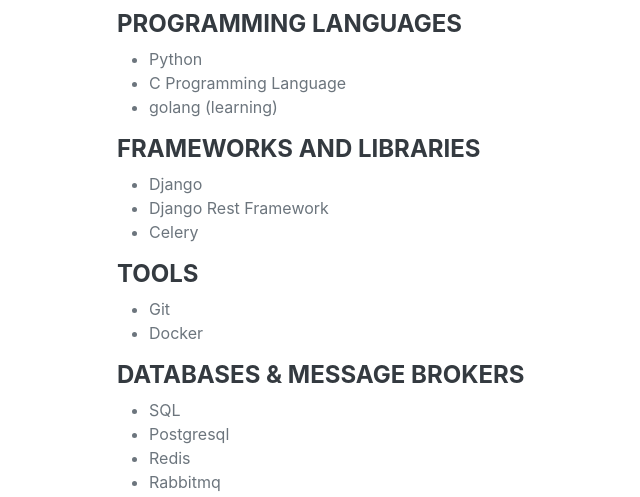
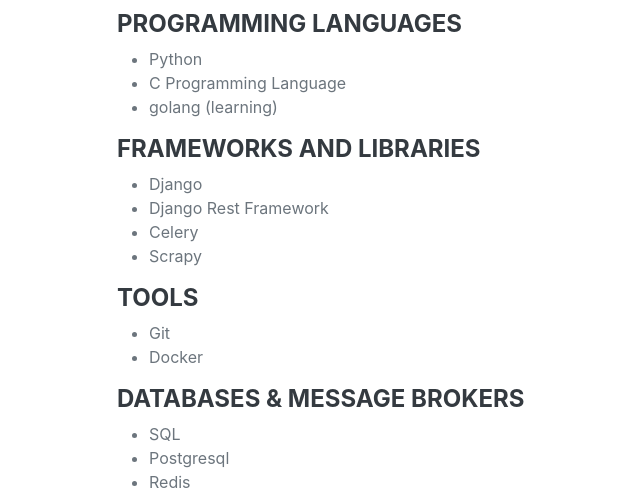
Before and after one commit to erfanfs10/Django-Blog, a Django app: page / in a window 1280 px wide. Shown: the part 2747-3244 px from the top of the page, without its empty margins (203-843 px from the left). Run offline with Django 3.2, Linux system fonts and the light colour scheme; parts of the project's set-up code (start-up, migrations or seed data) failed here and were passed over; some libraries are stand-ins or nearby versions; some web fonts are replaced.

Commit message:
update resume

```diff
--- a/templates/resume.html
+++ b/templates/resume.html
@@ -147,6 +147,7 @@
                         <li>Django</li>
                         <li>Django Rest Framework</li>
                         <li>Celery</li>
+                        <li>Scrapy</li>
                     </ul>
 
                     <h4>Tools</h4>
```
